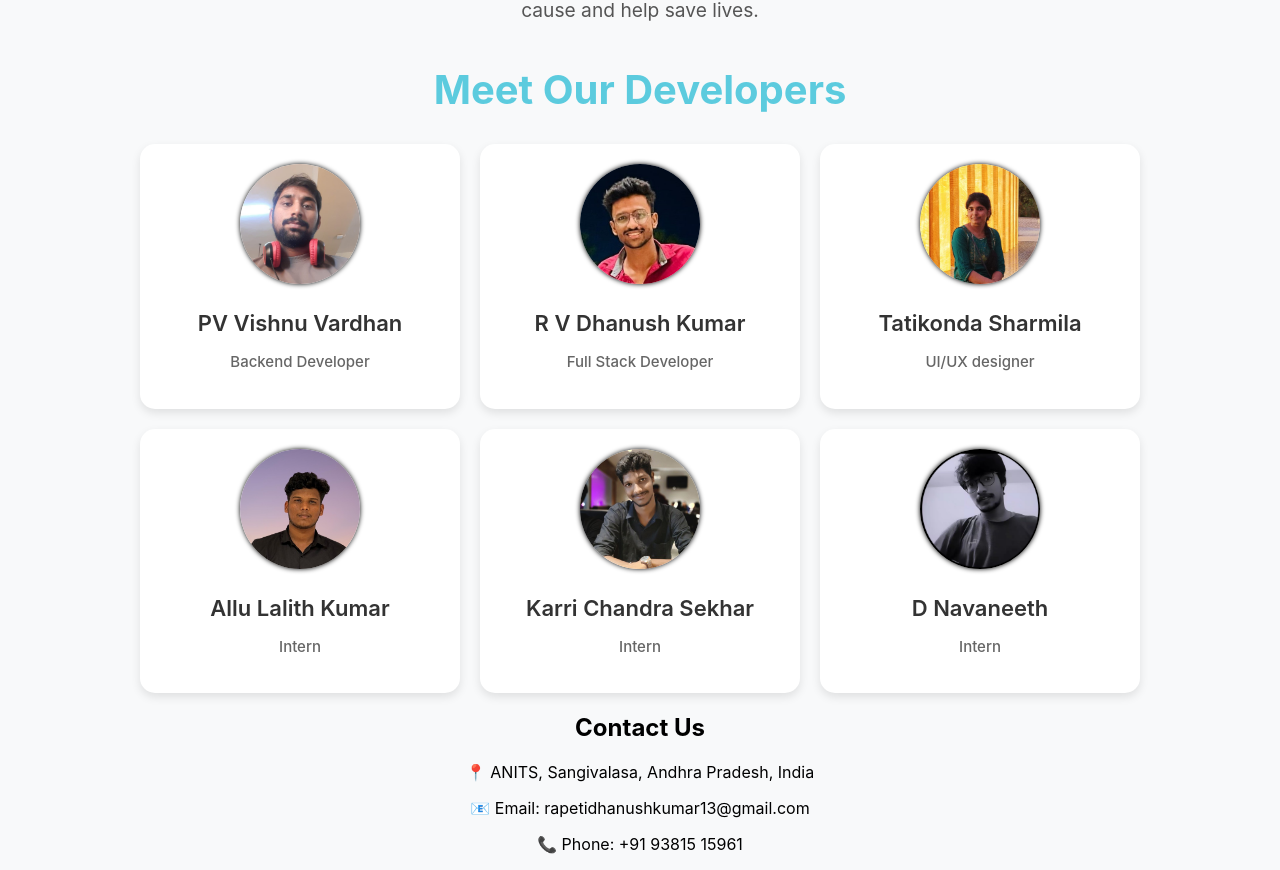
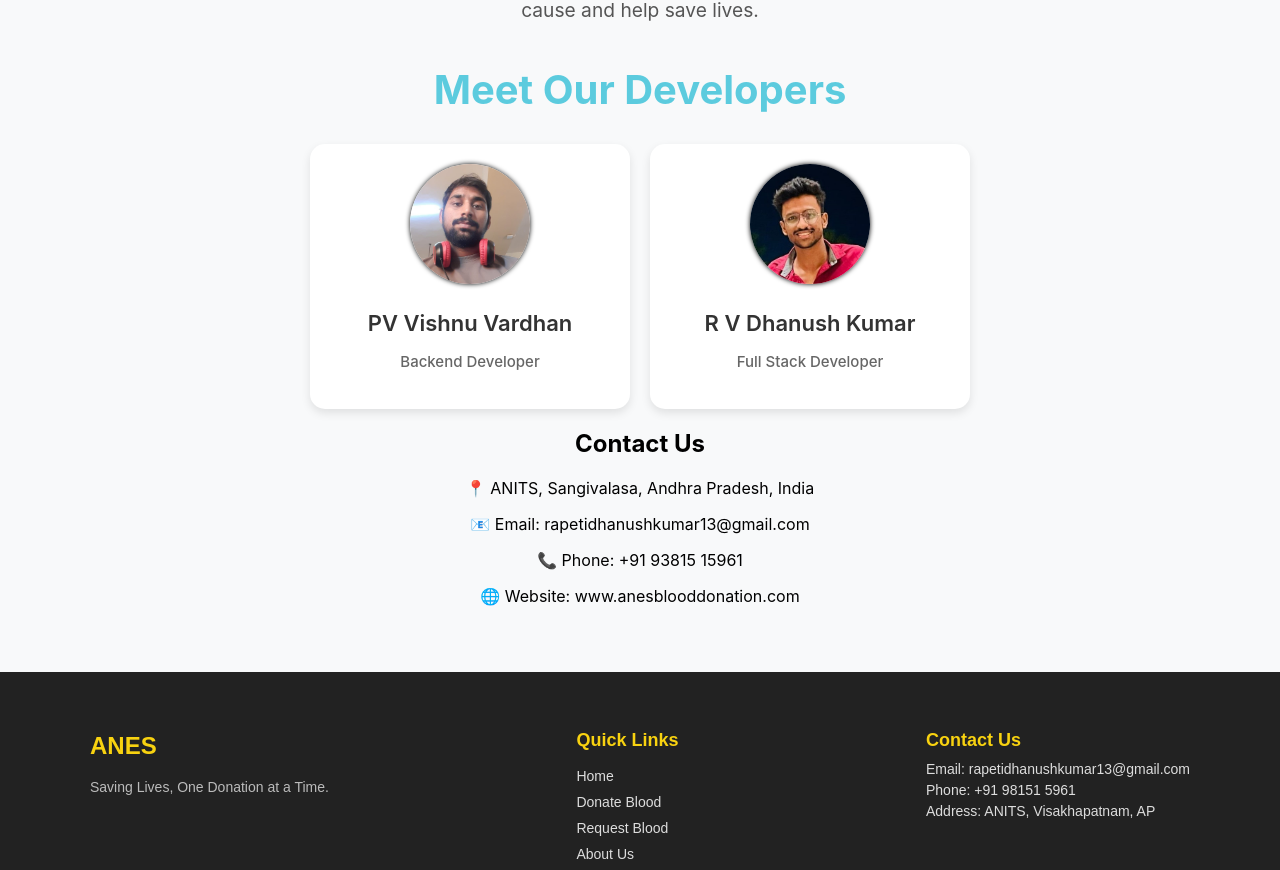
Before and after one commit to RVDhanushkumar/ANES-BloodDonor, a React (Create React App) app: page /about in a window 1280 px wide. Shown: the part 533-1403 px from the top of the page. Built offline with nearby package versions, Linux system fonts and the light colour scheme.

Commit message:
remove developer

```diff
--- a/src/components/about.js
+++ b/src/components/about.js
@@ -2,7 +2,7 @@ import React from "react";
 import { motion } from "framer-motion";
 import "./about.css";
 import dhanush from "../assets/me1.jpg";
-import lalith from "../assets/lalith.jpg"
+import lalith from "../assets/lalith.jpg";
 import chandu from "../assets/chandu .jpg";
 import vishnu from "../assets/vishnu.jpg";
 import sharmi from "../assets/sharmi1.jpg";
@@ -11,21 +11,15 @@ import nava from "../assets/nava.png";
 const teamMembers = [
   { name: "PV Vishnu Vardhan", role: "Backend Developer", image: vishnu },
   { name: "R V Dhanush Kumar", role: "Full Stack Developer", image: dhanush },
-  { name: "Tatikonda Sharmila", role: "UI/UX designer", image: sharmi },
-  { name: "Allu Lalith Kumar", role: "Intern", image: lalith },
-  { name: "Karri Chandra Sekhar", role: "Intern", image: chandu },
-  { name: "D Navaneeth", role: "Intern", image: nava },
 ];
 
-const Avatar = ({ src, alt }) => (
-  <img className="avatar" src={src} alt={alt} />
+const Avatar = ({ src, alt }) => <img className="avatar" src={src} alt={alt} />;
+
+const Card = ({ children }) => <div className="card">{children}</div>;
+
+const CardContent = ({ children }) => (
+  <div className="card-content">{children}</div>
 );
-
-const Card = ({ children }) => (
-  <div className="card">{children}</div>
-);
-
-const CardContent = ({ children }) => <div className="card-content">{children}</div>;
 
 const AboutUs = () => {
   return (
@@ -43,7 +37,12 @@ const AboutUs = () => {
         initial={{ opacity: 0 }}
         animate={{ opacity: 1 }}
       >
-        Welcome to the ANES Blood Donation Initiative. Our mission is to bridge the gap between blood donors and those in need, creating an efficient and user-friendly platform to save lives. We believe in the power of technology to make blood donation accessible, reliable, and hassle-free. Our initiative is built on the principles of compassion, connectivity, and community service.
+        Welcome to the ANES Blood Donation Initiative. Our mission is to bridge
+        the gap between blood donors and those in need, creating an efficient
+        and user-friendly platform to save lives. We believe in the power of
+        technology to make blood donation accessible, reliable, and hassle-free.
+        Our initiative is built on the principles of compassion, connectivity,
+        and community service.
       </motion.p>
 
       <motion.p
@@ -51,7 +50,12 @@ const AboutUs = () => {
         initial={{ opacity: 0 }}
         animate={{ opacity: 1 }}
       >
-        Through our platform, we aim to facilitate easy donor registration, real-time blood requests, and instant notifications to potential donors. We strive to make sure that no one suffers due to a lack of blood availability. Our dedicated team works tirelessly to ensure a seamless experience for both donors and recipients. Join us in this noble cause and help save lives.
+        Through our platform, we aim to facilitate easy donor registration,
+        real-time blood requests, and instant notifications to potential donors.
+        We strive to make sure that no one suffers due to a lack of blood
+        availability. Our dedicated team works tirelessly to ensure a seamless
+        experience for both donors and recipients. Join us in this noble cause
+        and help save lives.
       </motion.p>
 
       <motion.h2
@@ -62,7 +66,7 @@ const AboutUs = () => {
         Meet Our Developers
       </motion.h2>
 
-      <div style={{display:"flex",placeContent:"center"}}>
+      <div style={{ display: "flex", placeContent: "center" }}>
         <div className="team-grid">
           {teamMembers.map((member, index) => (
             <motion.div
@@ -91,7 +95,9 @@ const AboutUs = () => {
         transition={{ duration: 0.8 }}
       >
         <h2 className="contact-title">Contact Us</h2>
-        <p className="contact-info">📍 ANITS, Sangivalasa, Andhra Pradesh, India</p>
+        <p className="contact-info">
+          📍 ANITS, Sangivalasa, Andhra Pradesh, India
+        </p>
         <p className="contact-info">📧 Email: rapetidhanushkumar13@gmail.com</p>
         <p className="contact-info">📞 Phone: +91 93815 15961</p>
         <p className="contact-info">🌐 Website: www.anesblooddonation.com</p>
```
Lines whose indentation alone changed are shown as unchanged.
